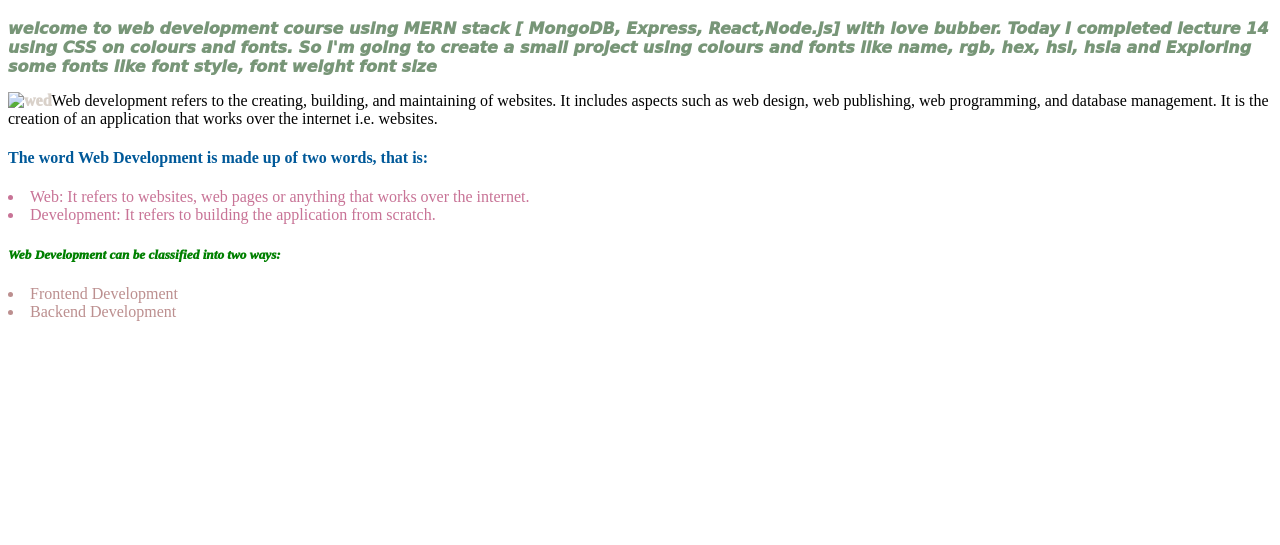
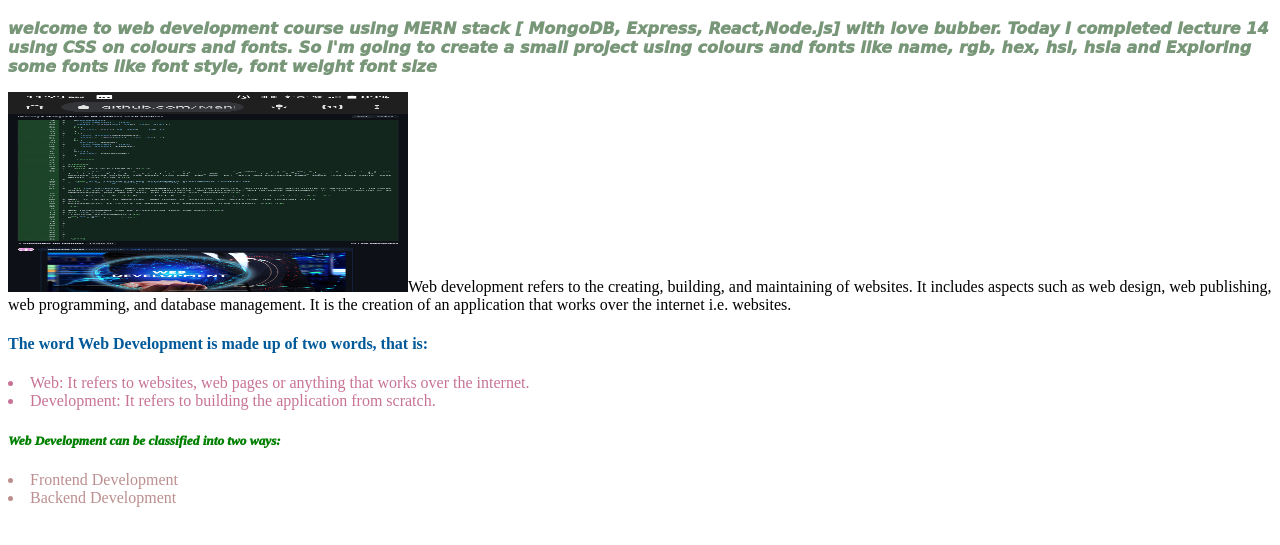
Before and after one commit to Manisha-athili/Wed, a plain HTML site: page index.html in a window 1280 px wide. Shown: the part 61-606 px from the top of the page. Drawn offline with Linux system fonts and the light colour scheme.

Commit message:
Update index.html

```diff
--- a/index.html
+++ b/index.html
@@ -55,7 +55,7 @@ color: maroon;
 
   <p id="firstpar"> welcome to web development course using MERN stack [ MongoDB, Express, React,Node.js] with love bubber. Today I completed lecture 14 using CSS on colours and fonts. So I'm going to create a small project using colours and fonts like name, rgb, hex, hsl, hsla and Exploring some  fonts like font style, font weight font size </p>
 
-  <img src="/lecture14/web-development-programming-resized.jpg
+  <img src=" Screenshot_20230602-232338.png
 " alt="wed" height="200px" width="400px"
 
 
```
